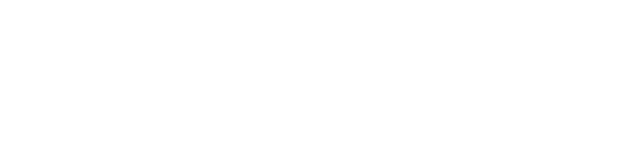
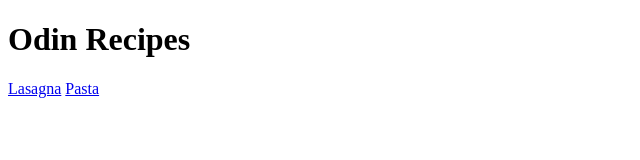
Before and after one commit to CrazyAsianBoy/recipe_top, a plain HTML site: page index.html in a window 1280 px wide. Shown: the whole page, without its empty margins (0-640 px from the left). Drawn offline with Linux system fonts and the light colour scheme.

Commit message:
Add page link in Index

```diff
--- a/index.html
+++ b/index.html
@@ -7,6 +7,8 @@
     <title>Document</title>
 </head>
 <body>
-
+    <h1>Odin Recipes</h1>
+    <a href="recipes/lasagna.html">Lasagna</a>
+    <a href="recipes/pasta.html">Pasta</a>
 </body>
 </html>
```
